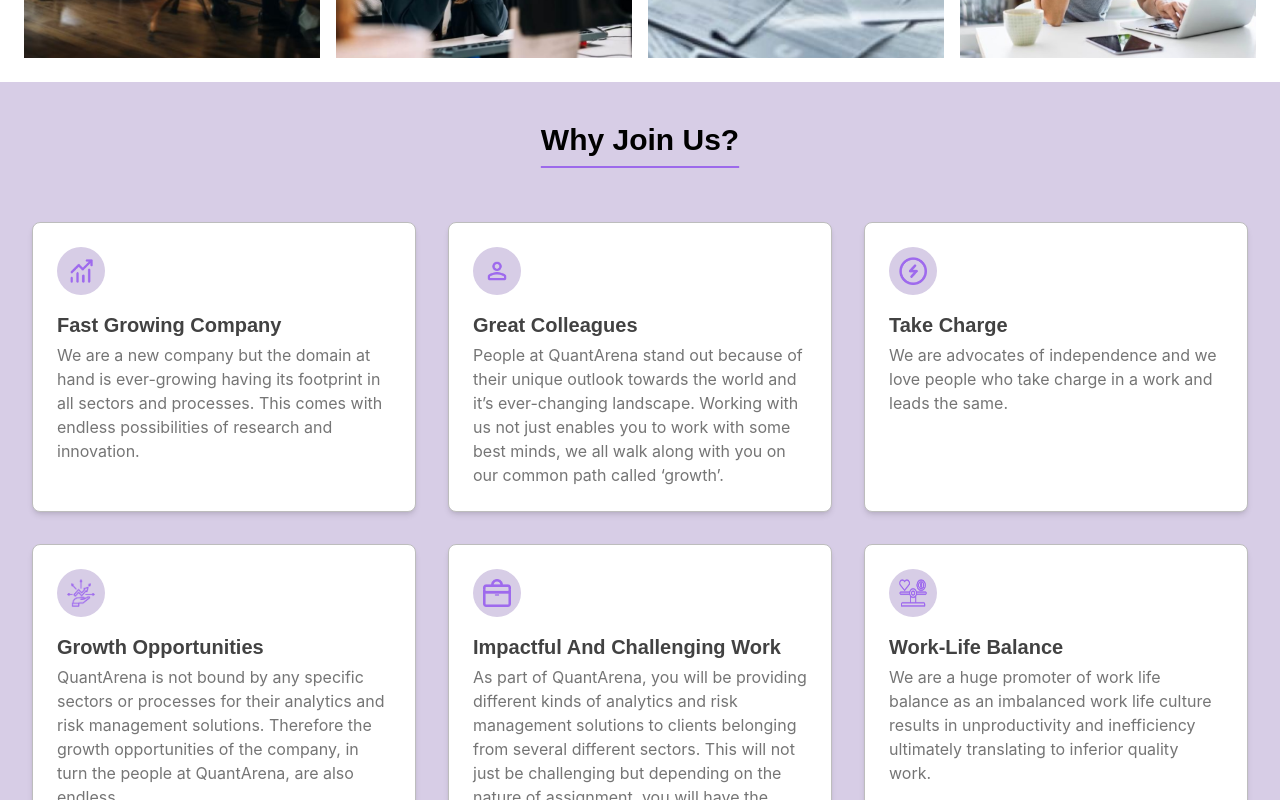
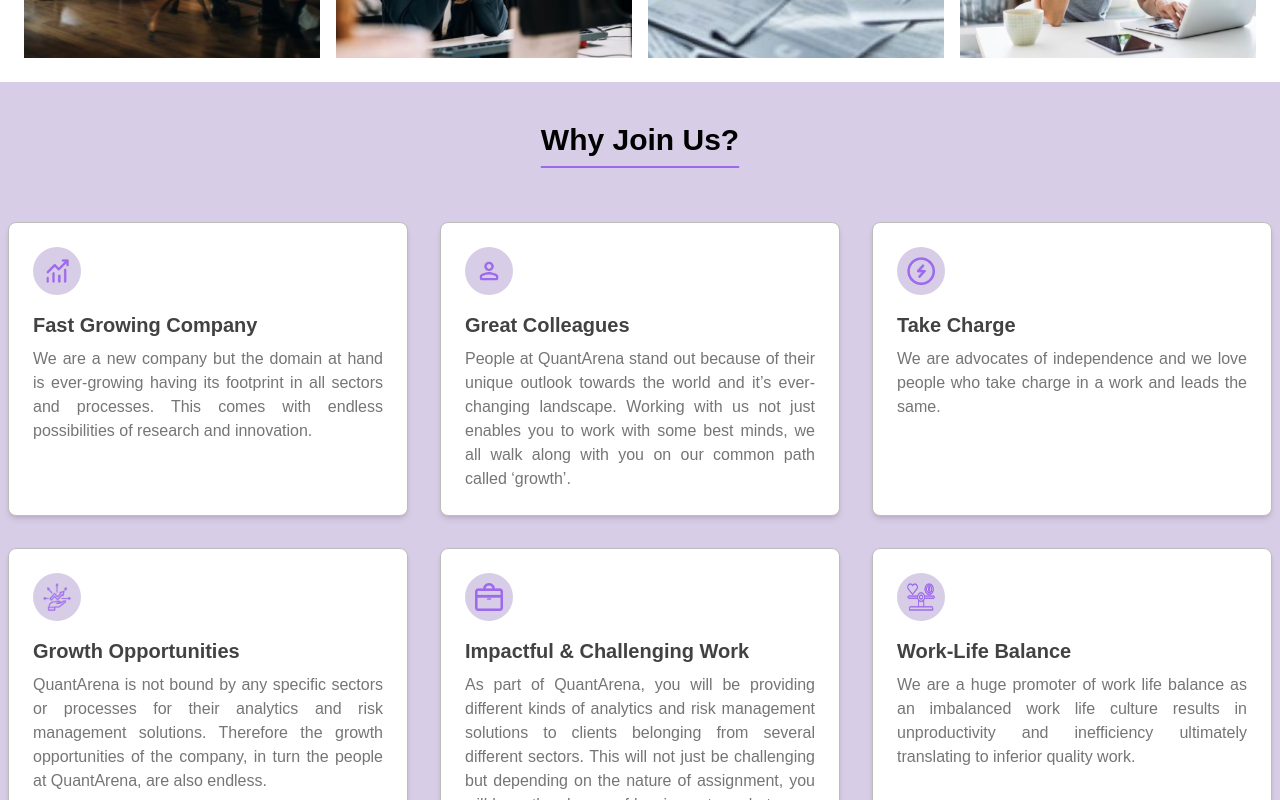
Before and after one commit to khushiiagrawal/QuantArena, a React (Vite) app: page /career in a window 1280 px wide. Shown: the part 1260-2060 px from the top of the page. Built offline with nearby package versions, Linux system fonts and the light colour scheme.

Commit message:
updated career content

```diff
--- a/src/pages/Career/career.jsx
+++ b/src/pages/Career/career.jsx
@@ -131,7 +131,7 @@
         "QuantArena is not bound by any specific sectors or processes for their analytics and risk management solutions. Therefore the growth opportunities of the company, in turn the people at QuantArena, are also endless.",
     },
     {
-      title: "Impactful And Challenging Work",
+      title: "Impactful & Challenging Work",
       description:
         "As part of QuantArena, you will be providing different kinds of analytics and risk management solutions to clients belonging from several different sectors. This will not just be challenging but depending on the nature of assignment, you will have the chance of leaving not one but many impacts.",
     },
@@ -144,7 +144,7 @@
 
   return (
     <section className="bg-[#D7CDE6] w-full py-10">
-      <div className="max-w-7xl mx-auto px-4 sm:px-6 lg:px-8">
+      <div className="max-w-7xl mx-auto px-4 sm:px-4 lg:px-2">
         <h2 className="text-3xl font-montserrat font-semibold text-black text-center mb-16 underline decoration-2" style={{ textUnderlineOffset: '16px', textDecorationColor: '#9C69EB' }}>
           Why Join Us?
         </h2>
@@ -152,13 +152,13 @@
           {features.map((feature, index) => (
             <div
               key={index}
-              className="bg-white shadow-md border-gray-400 border rounded-lg p-6 hover:shadow-lg transition"
+              className="bg-white shadow-md border-gray-400 border rounded-lg py-6 px-6 hover:shadow-lg transition"
             >
               <div className="w-12 h-12 bg-[#D7CDE6] rounded-full mb-4 flex items-center justify-center">
                 <img src={index === 0 ? a1 : index === 1 ? a2 : index === 2 ? a3 : index === 3 ? a4 : index === 4 ? a5 : a6} alt="Icon" className="w-7 h-7" />
               </div>
               <h3 className="text-xl text-gray-800 font-montserrat font-semibold mb-1">{feature.title}</h3>
-              <p className="text-gray-600">{feature.description}</p>
+              <p className="text-gray-600 font-montserrat text-justify mt-2">{feature.description}</p>
             </div>
           ))}
         </div>
```
